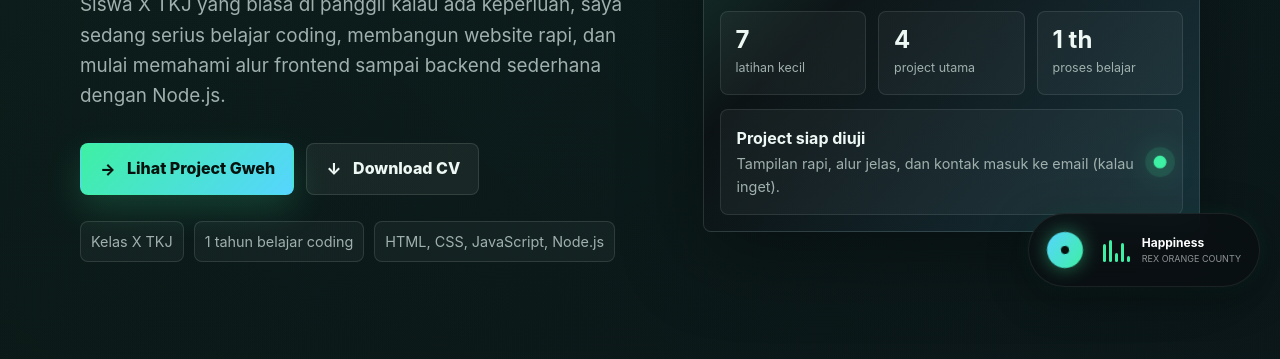
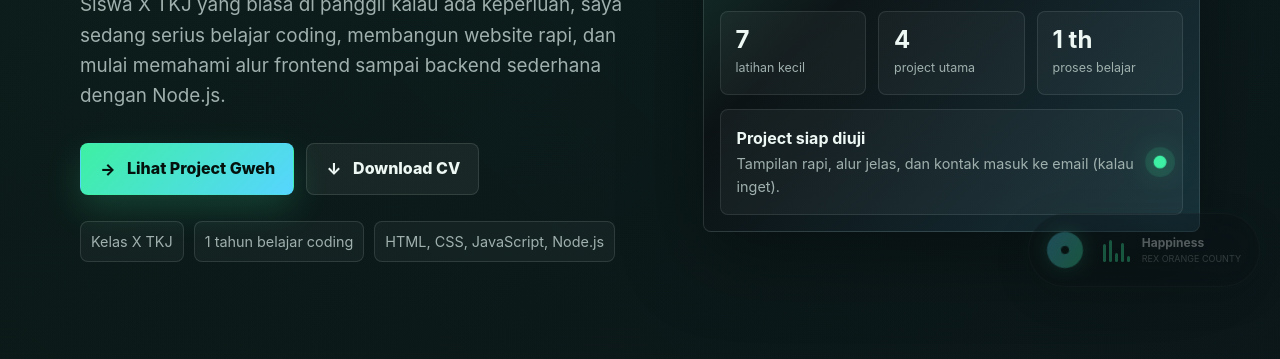
Before and after one commit to Hanzku/portofolio2, a website: page public/index.html in a window 1280 px wide. Both pictures are taken after a click on the element 1103 px from the left and 691 px from the top of the page. Shown: the part 441-800 px from the top of the page. Drawn offline with Linux system fonts and the light colour scheme.

Commit message:
Update index.html

```diff
--- a/public/index.html
+++ b/public/index.html
@@ -1301,6 +1301,17 @@
   box-shadow:
     0 10px 40px rgba(0,0,0,0.4),
     0 0 20px rgba(62,240,163,0.08);
+
+  opacity:1;
+  transition:opacity 600ms ease;
+}
+
+.music-player-fixed.is-playing{
+  opacity:0.3;
+}
+
+.music-player-fixed.is-playing:hover{
+  opacity:1;
 }
 
 .music-btn{
@@ -1442,6 +1453,7 @@ const audio = document.getElementById("musicAudio");
 const btn = document.getElementById("musicBtn");
 const disc = document.getElementById("musicDisc");
 const wave = document.getElementById("musicWave");
+const player = document.querySelector(".music-player-fixed");
 
 let playing = false;
 
@@ -1450,14 +1462,14 @@ function updateMusicState(){
   if(playing){
 
     disc.classList.add("music-spin");
-
     wave.style.display = "flex";
+    player.classList.add("is-playing");
 
   }else{
 
     disc.classList.remove("music-spin");
-
     wave.style.display = "none";
+    player.classList.remove("is-playing");
   }
 }
 
```
